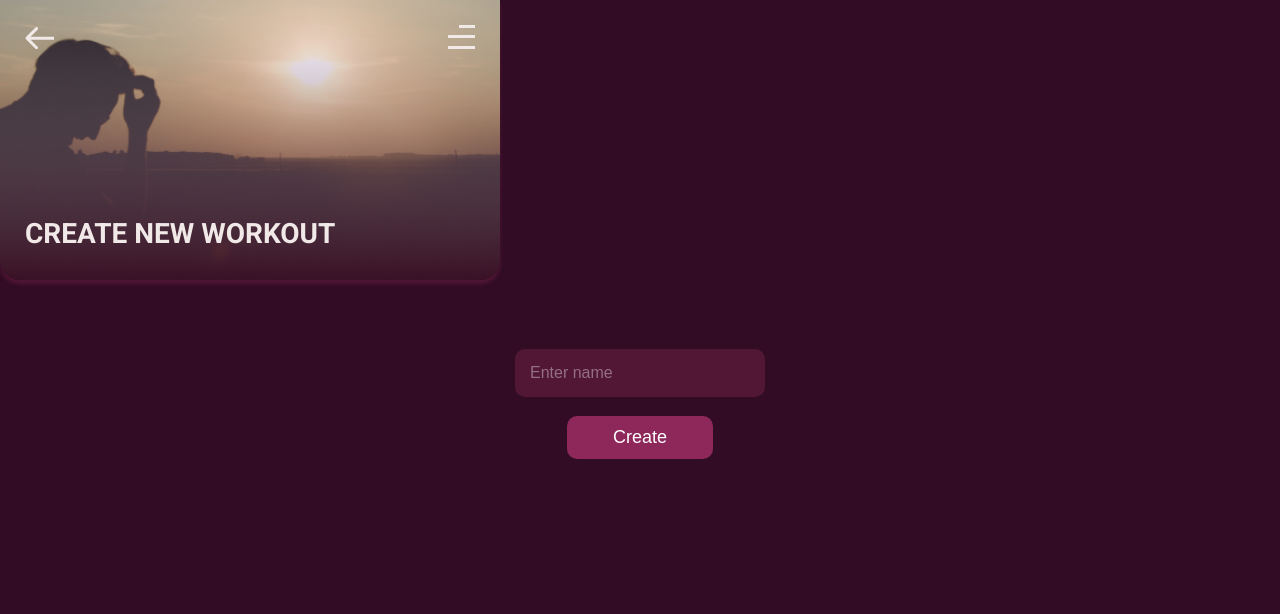
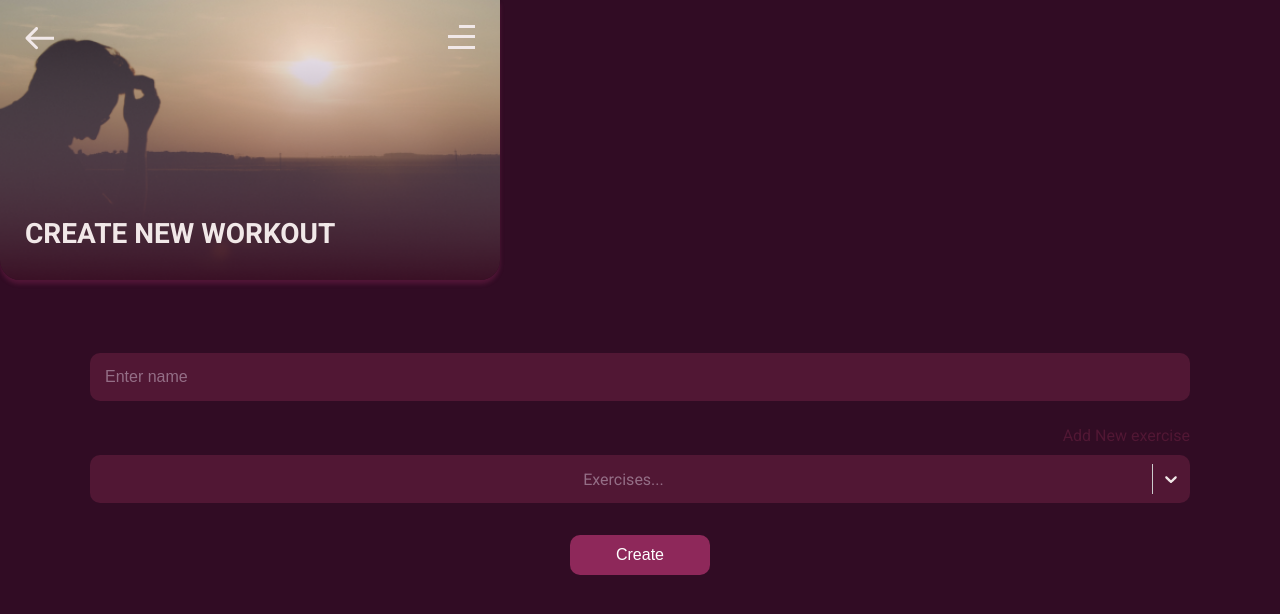
Before and after one commit to Malginn/My-study, a React (Create React App) app in the folder workout-app/front/: page /new-workout in a window 1280 px wide. Shown: the top 614 px of the page. Built offline with nearby package versions, Linux system fonts and the light colour scheme.

Commit message:
create(ReactSelect + styles and change field)

```diff
--- a/workout-app/front/src/components/pages/NewWorkout/NewWorkout.jsx
+++ b/workout-app/front/src/components/pages/NewWorkout/NewWorkout.jsx
@@ -2,13 +2,17 @@ import React from 'react'
 import Layout from '../../common/Layout'
 import bgImage from '../../../images/bg-auth.png'
 import { useNavigate } from 'react-router-dom'
+import ReactSelect from 'react-select' //выпадающие списки см документацию
 import styles from './NewWorkout.module.scss'
 import Field from '../../ui/Field/Field'
 import Button from '../../ui/button/Button'
+import { optionColor } from './optionColor'
+import { Link } from 'react-router-dom'
 
 const NewWorkout = () => {
     const navigate = useNavigate()
     const [name, setName] = React.useState()
+    const [exercises, setExercises] = React.useState([])
 
     const handleSubmit = () =>{
         console.log('submit')
@@ -25,7 +29,20 @@ const NewWorkout = () => {
                         value={name}
                         onChange={e => setName(e.target.value)}
                     />
-                    {/* //react select */}
+                    <Link to='/new-exercise' className='darkLink'>Add New exercise</Link>
+                    <ReactSelect
+                        classNamePrefix='select2-selection'
+                        placeholder='Exercises...'
+                        title='Exercises'
+                        options={[
+                            {value: 'ervefdce', label: 'Push-ups'},
+                            {value: 'efvrfve', label: 'Pull-ups'},
+                        ]}
+                        value={exercises}
+                        onChange={setExercises}
+                        theme={theme => optionColor(theme)}
+                        isMulti={true}
+                     />
                     <Button text='Create' callback={() =>{}} />
                 </form>
             </div>
--- /dev/null
+++ b/workout-app/front/src/components/pages/NewWorkout/optionColor.js
@@ -0,0 +1,11 @@
+export const optionColor = theme =>({
+    ...theme,
+    colors: {
+        ...theme.colors,
+        primary: '#ff88a9',
+        primary75: '#ff88a9',
+        primary50: '#fcadc2',
+        primary25: '#fedce5',
+
+    },
+})
--- a/workout-app/front/src/components/ui/Field/Field.module.scss
+++ b/workout-app/front/src/components/ui/Field/Field.module.scss
@@ -8,8 +8,9 @@
     font-size: 1rem;
     color: white;
     border: 1px solid transparent;
-    margin: 19px auto;
+    margin: 23px auto;
     outline: none;
+    width: 100%;
 
     &:focus{
         border-color: rgba($accent, 0.3);
--- a/workout-app/front/src/components/ui/button/Button.module.scss
+++ b/workout-app/front/src/components/ui/button/Button.module.scss
@@ -7,7 +7,7 @@ $accent-04: rgba($accent, 0.7);
     outline:none;
     cursor: pointer;
     color: white;
-    font-size: 18px;
+    font-size: 1rem;
     padding:11px 46px;
     border-radius: 10px;
     transition: background-color .2s ease-in;
@@ -17,7 +17,7 @@ $accent-04: rgba($accent, 0.7);
     }
     &.main{
         background-color: rgba(255,255,255, 0.3);
-        padding:13px 46px;
+        padding:14px 46px;
         &:hover{
             background-color: $accent-04;
         }
--- a/workout-app/front/src/scss/index.scss
+++ b/workout-app/front/src/scss/index.scss
@@ -71,3 +71,101 @@ img {
 #root {
 	height: 100%;
 }
+
+.select2-selection {
+	&__control {
+		cursor: pointer !important;
+		margin-bottom: 2rem;
+		border-radius: 10px !important;
+		min-height: 48px !important;
+		background-color: $purple !important;
+		border: 1px solid transparent !important;
+		color: $white;
+		font-size: 16px;
+		width: 100%;
+		&--is-focused {
+			border-color: transparent !important;
+			box-shadow: 0 0 0 1px rgba($accent, 0.3) !important;
+		}
+	}
+
+	&__menu {
+		background-color: $purple !important;
+		border-radius: 10px !important;
+
+		&-list {
+			padding: 0 !important;
+			border-radius: 10px !important;
+		}
+
+		&-notice {
+			color: #946e86 !important;
+		}
+	}
+
+	&__option {
+		&--is-focused {
+			background-color: darken($purple, 7%) !important;
+		}
+		&--is-selected {
+			background-color: darken($purple, 8%) !important;
+		}
+	}
+
+	&__indicator,
+	&__indicator:hover {
+		color: $white !important;
+	}
+
+	&__placeholder {
+		color: #946e86 !important;
+		margin-left: 6px !important;
+	}
+
+	&__single-value {
+		color: $white !important;
+	}
+
+	&__multi-value {
+		border-radius: 6px !important;
+		background-color: lighten($purple, 10%) !important;
+
+		&__label {
+			color: $white !important;
+		}
+
+		&__remove:hover {
+			background-color: #8b2557 !important;
+			color: $white !important;
+		}
+	}
+
+	&__input {
+		color: $white !important;
+	}
+}
+
+
+
+
+.select2-selection__control--is-focused{
+	box-shadow:0 0 0 1px rgba($accent, 0.3) !important;
+}
+
+.select2-selection__input-container{
+	display: flex;
+	justify-content: left;
+}
+
+.darkLink{
+	color: $purple;
+	text-align: right;
+	width: 100%;
+	display: block;
+	margin-bottom: 0.5rem;
+	text-decoration: none;
+	transition: color 0.3s ease;
+}
+.darkLink:hover{
+	color: $accent;
+}
```
